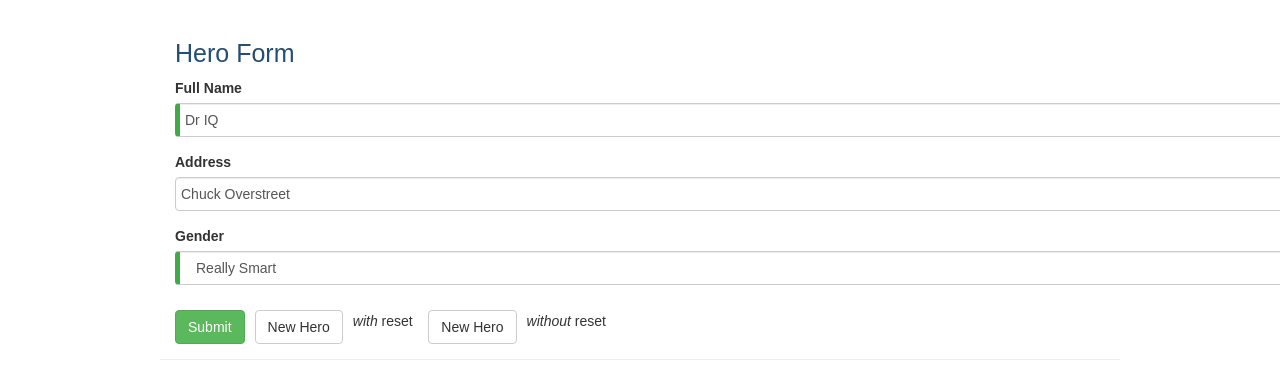
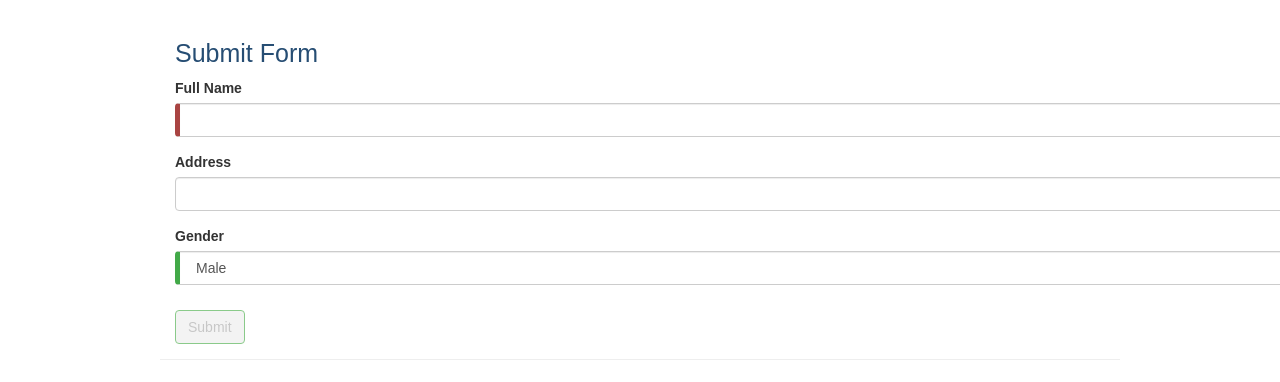
Before and after one commit to Novice9531/angular-yhj4pk, an Angular app: page / in a window 1280 px wide. Shown: the top 382 px of the page. Built offline with nearby package versions, Linux system fonts and the light colour scheme.

Commit message:
2 files modified

```diff
--- a/src/app/hero-form/hero-form.component.html
+++ b/src/app/hero-form/hero-form.component.html
@@ -1,6 +1,6 @@
 <div class="container">
   <div [hidden]="submitted">
-    <h1>Hero Form</h1>
+    <h1>Submit Form</h1>
     <form (ngSubmit)="onSubmit()" #heroForm="ngForm">
       <div class="form-group">
         <label for="name">Full Name</label>
@@ -34,12 +34,7 @@
       </div>
 
       <button type="submit" class="btn btn-success" [disabled]="!heroForm.form.valid">Submit</button>
-      <button type="button" class="btn btn-default" (click)="newHero(); heroForm.reset()">New Hero</button>
-      <i>with</i> reset
 
-      &nbsp;&nbsp;
-      <button type="button" class="btn btn-default" (click)="newHero()">New Hero</button>
-      <i>without</i> reset
 
      <!-- NOT SHOWN IN DOCS -->
 
--- a/src/app/hero-form/hero-form.component.ts
+++ b/src/app/hero-form/hero-form.component.ts
@@ -9,10 +9,10 @@ import { Hero } from '../hero';
 })
 export class HeroFormComponent {
 
-  powers = ['Really Smart', 'Super Flexible',
-            'Super Hot', 'Weather Changer'];
+  powers = ['Male', 'Female',
+            'Other'];
 
-  model = new Hero(18, 'Dr IQ', this.powers[0], 'Chuck Overstreet');
+  model = new Hero(18, '', this.powers[0], '');
 
   submitted = false;
 
```
